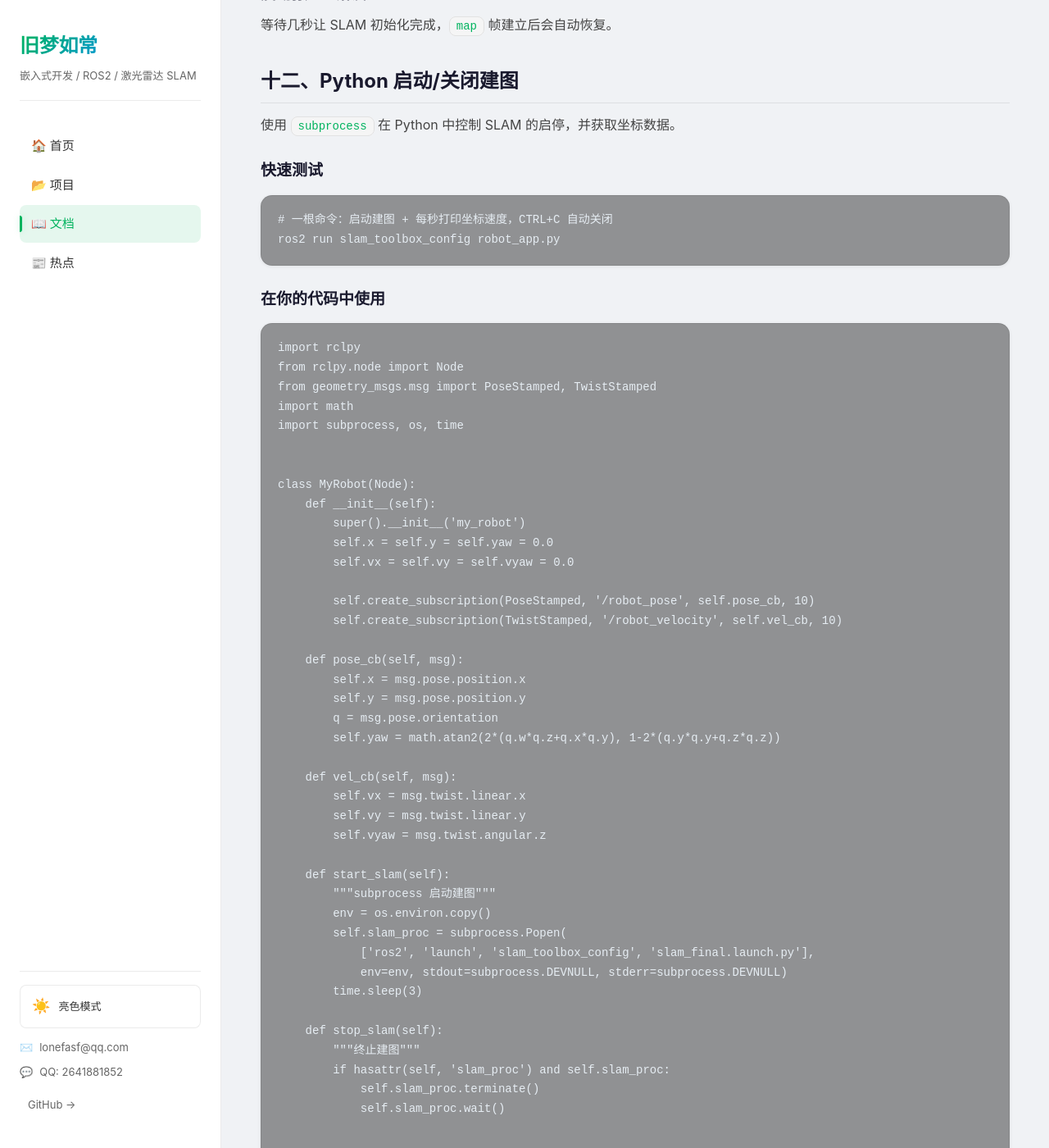
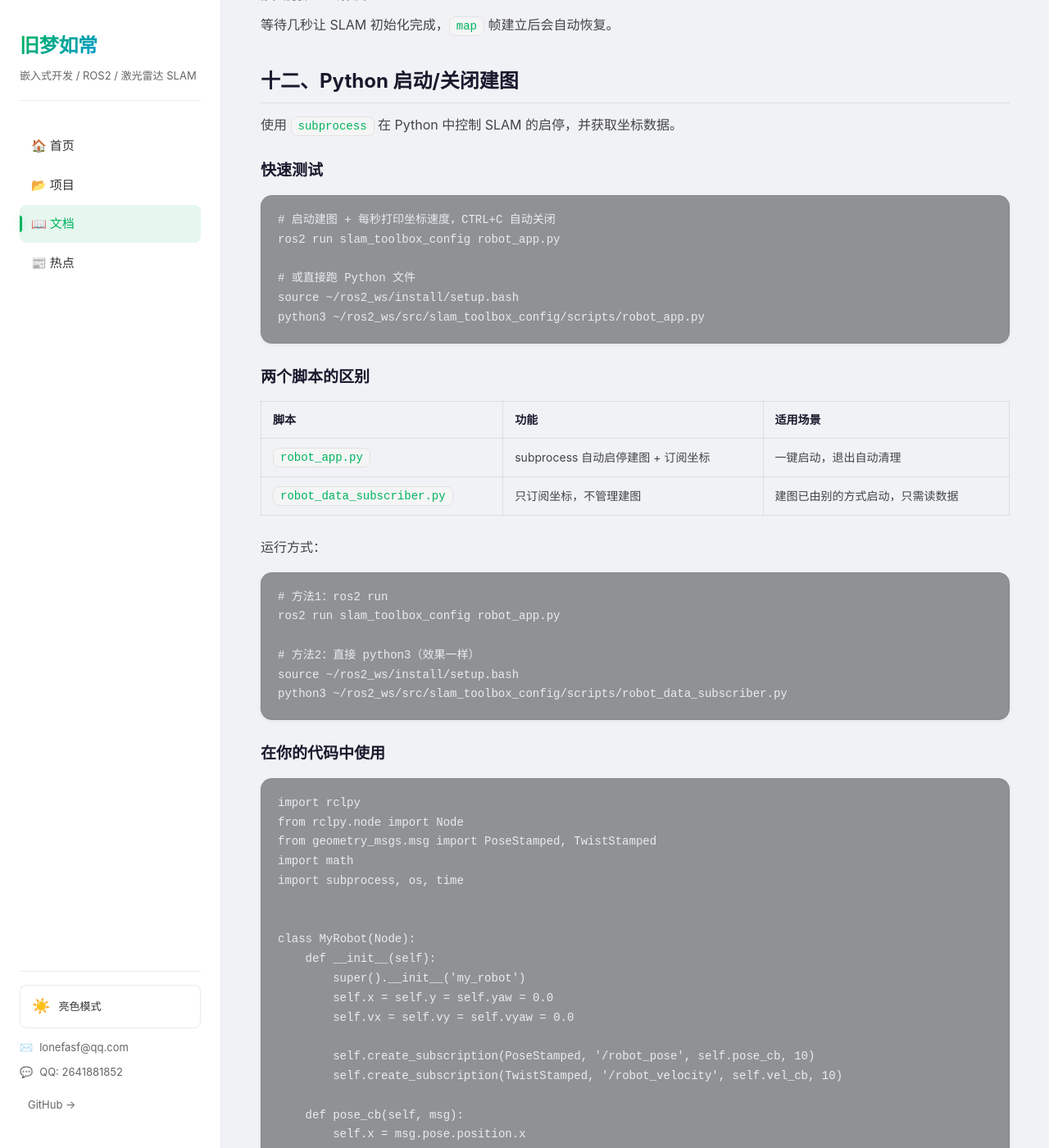
Before and after one commit to LONEFORME/LONEFORME.github.io, a Jekyll site: the page built from docs/leishen_n10p.md, in a window 1280 px wide and 1400 px high, scrolled down 6465 px. Shown: the whole window at 82% size. Built offline with Jekyll 4.4.1, drawn with Linux system fonts in a browser that asks for light colours; our own code applies the rules of GitHub Pages for plain Markdown files.

Commit message:
sync: 同步 Python 脚本区别说明

````diff
--- a/docs/leishen_n10p.md
+++ b/docs/leishen_n10p.md
@@ -237,8 +237,29 @@ SLAM Toolbox scan matching 计算需要时间，位姿更新频率约 5-8Hz，
 ### 快速测试
 
 ```bash
-# 一根命令：启动建图 + 每秒打印坐标速度，CTRL+C 自动关闭
+# 启动建图 + 每秒打印坐标速度，CTRL+C 自动关闭
 ros2 run slam_toolbox_config robot_app.py
+
+# 或直接跑 Python 文件
+source ~/ros2_ws/install/setup.bash
+python3 ~/ros2_ws/src/slam_toolbox_config/scripts/robot_app.py
+```
+
+### 两个脚本的区别
+
+| 脚本 | 功能 | 适用场景 |
+|------|------|----------|
+| `robot_app.py` | subprocess 自动启停建图 + 订阅坐标 | 一键启动，退出自动清理 |
+| `robot_data_subscriber.py` | 只订阅坐标，不管理建图 | 建图已由别的方式启动，只需读数据 |
+
+运行方式：
+```bash
+# 方法1：ros2 run
+ros2 run slam_toolbox_config robot_app.py
+
+# 方法2：直接 python3（效果一样）
+source ~/ros2_ws/install/setup.bash
+python3 ~/ros2_ws/src/slam_toolbox_config/scripts/robot_data_subscriber.py
 ```
 
 ### 在你的代码中使用
````
